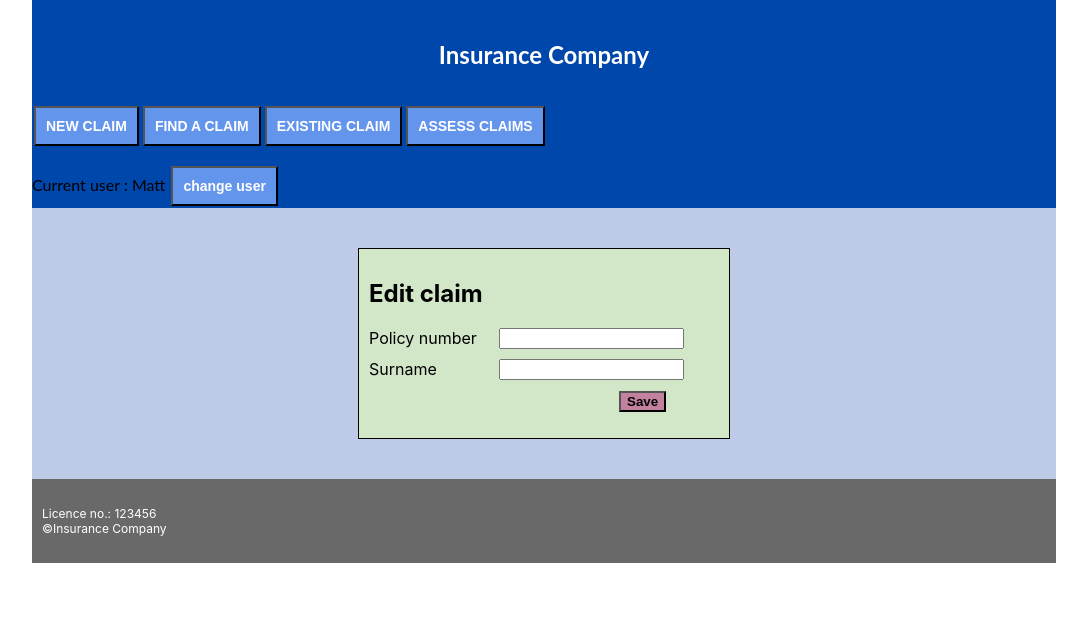
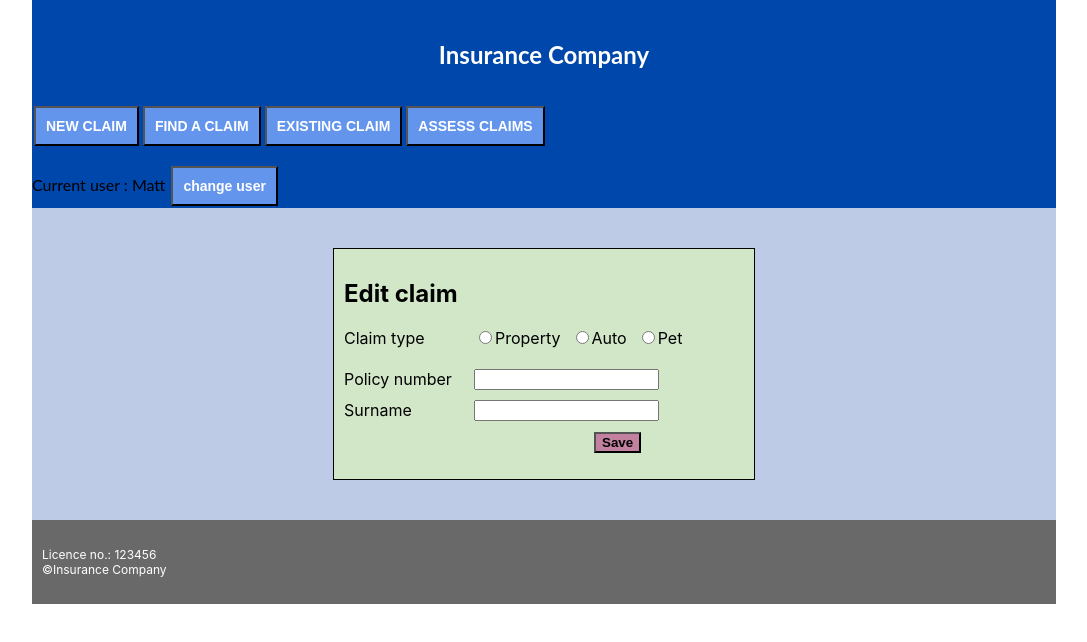
Before and after one commit to peterlesko/claims-ui, a React (Create React App) app: page /edit/1 in a window 1280 px wide. Shown: the top 642 px of the page, without its empty margins (96-1183 px from the left). Built offline with nearby package versions, Linux system fonts and the light colour scheme.

Commit message:
claim type radio buttons

```diff
--- a/src/Components/Claim/NewClaim/NewClaim.css
+++ b/src/Components/Claim/NewClaim/NewClaim.css
@@ -6,7 +6,7 @@
 } */
 
 .newClaim-form {
-  width: 350px;
+  width: 400px;
   margin-left: auto;
   margin-right: auto;
   background-color: rgb(210, 230, 200);
@@ -46,3 +46,18 @@
     background: #7891d6;
   }
 }
+
+/* .radio-container input  { */
+  form label.radio-label {
+  display: inline-block;
+  float: none;
+  width: fit-content;
+}
+
+input[type="radio"] {
+    display: inline-block;
+}
+
+.radio-container {
+  margin-bottom: 15px;
+}
--- a/src/Components/Claim/NewClaim/NewClaim.js
+++ b/src/Components/Claim/NewClaim/NewClaim.js
@@ -81,9 +81,25 @@ const RegisterClaim = () => {
   return <Fragment>
 
     <div className="newClaim-form">
+
       <form onSubmit={submitForm}>
         {/* <h2>Register new claim</h2> */}
         <h2>{editMode ? "Edit" : "Register new"} claim</h2>
+
+        <div  className="radio-container">
+        <label>Claim type</label>
+
+          <input type="radio" id="property" value="property" name="type"/>
+          <label className="radio-label" htmlFor="property">Property</label>
+
+          <input type="radio" id="auto" value="auto" name="type"/>
+          <label className="radio-label" htmlFor="auto">Auto</label>
+
+          <input type="radio" id="pet" value="pet" name="type"/>
+          <label className="radio-label" htmlFor="pet">Pet</label>
+
+        </div>
+
 
         <label htmlFor="policyNumber">Policy number</label>
         <input onChange={handleChange} id="policyNumber" value={newClaim.policyNumber} type="text" />
```
